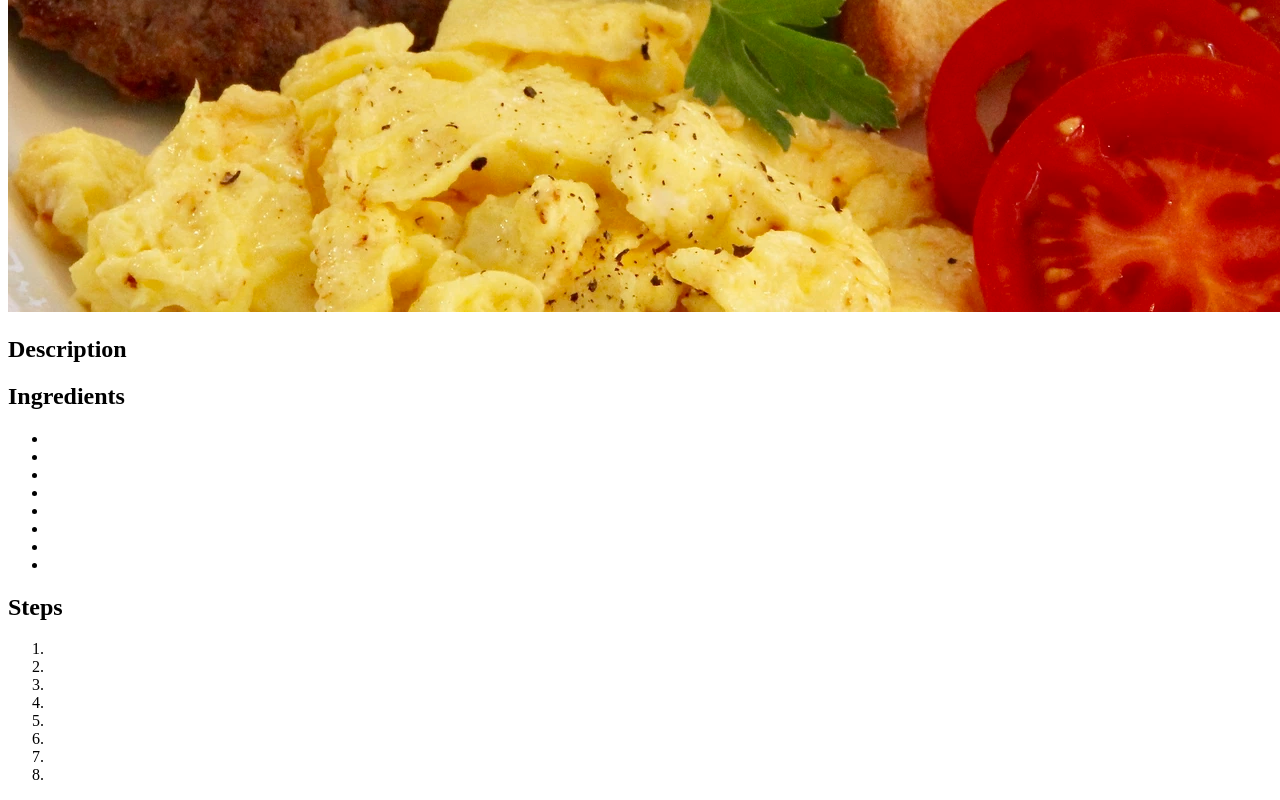
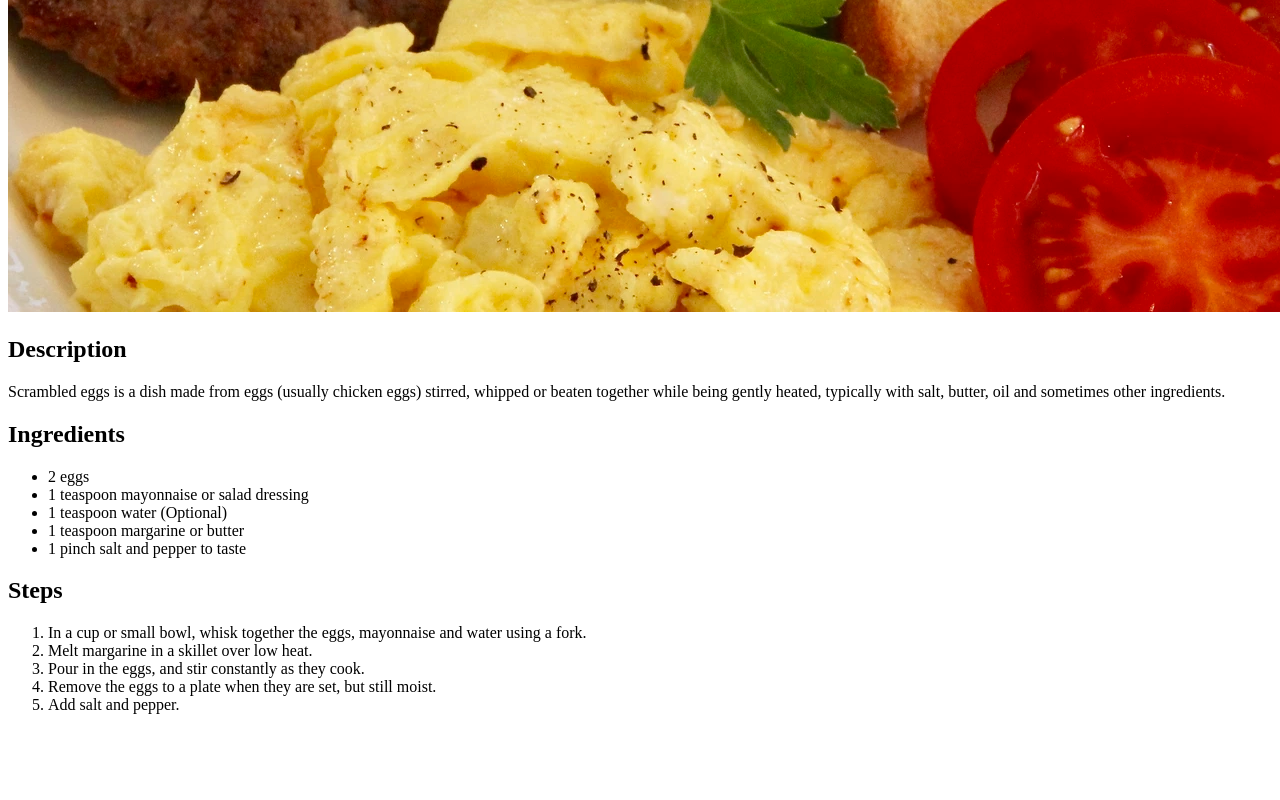
Before and after one commit to NeroZawady/odin-recipes, a plain HTML site: page recipes/scrambled-eggs.html in a window 1280 px wide. Shown: the part 488-1288 px from the top of the page. After the commit the page ends 1218 px from the top, so only its background shows below. Drawn offline with Linux system fonts and the light colour scheme.

Commit message:
Finalize scrambled-eggs.html

```diff
--- a/recipes/scrambled-eggs.html
+++ b/recipes/scrambled-eggs.html
@@ -8,28 +8,23 @@
         <h1>Scrambled Eggs</h1>
         <img src="../images/scrambled-eggs.webp" alt="scrambled eggs with tomatoes, bread, and parsley">
         <h2>Description</h2>
-        <p></p>
+        <p>Scrambled eggs is a dish made from eggs (usually chicken eggs) stirred, whipped or beaten together while
+            being gently heated, typically with salt, butter, oil and sometimes other ingredients.</p>
         <h2>Ingredients</h2>
         <ul>
-            <li></li>
-            <li></li>
-            <li></li>
-            <li></li>
-            <li></li>
-            <li></li>
-            <li></li>
-            <li></li>
+            <li>2 eggs </li>
+            <li>1 teaspoon mayonnaise or salad dressing </li>
+            <li>1 teaspoon water (Optional)</li>
+            <li>1 teaspoon margarine or butter </li>
+            <li>1 pinch salt and pepper to taste </li>
         </ul>
         <h2>Steps</h2>
         <ol>
-            <li></li>
-            <li></li>
-            <li></li>
-            <li></li>
-            <li></li>
-            <li></li>
-            <li></li>
-            <li></li>
+            <li>In a cup or small bowl, whisk together the eggs, mayonnaise and water using a fork.</li>
+            <li>Melt margarine in a skillet over low heat.</li>
+            <li>Pour in the eggs, and stir constantly as they cook.</li>
+            <li>Remove the eggs to a plate when they are set, but still moist.</li>
+            <li>Add salt and pepper.</li>
         </ol>
     </body>
 </html>
```
Also changed, not shown: recipes/dessert-crepes.html (+1 -1 lines).
